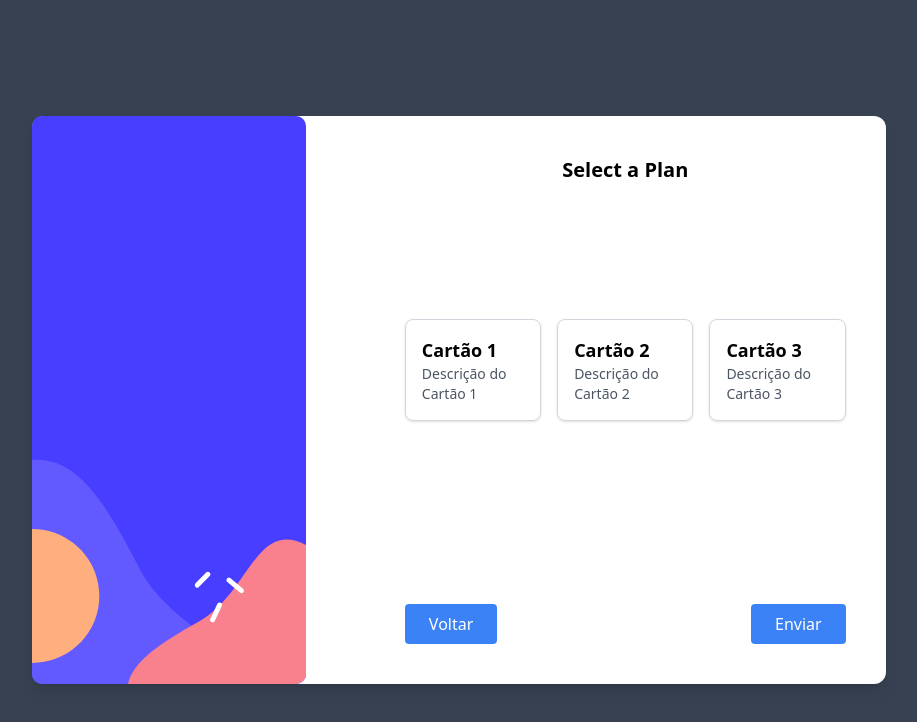
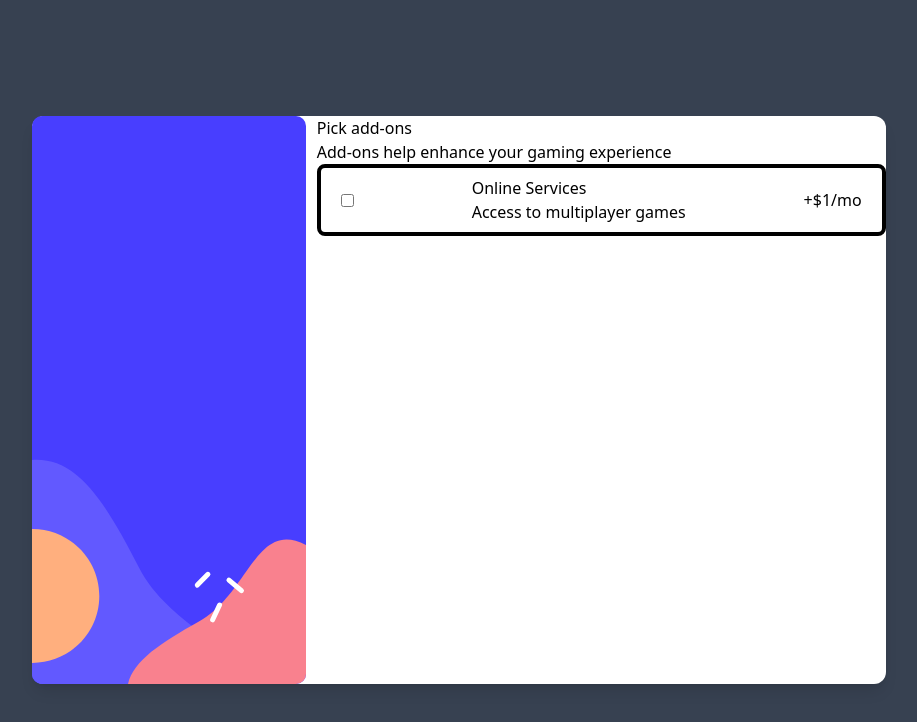
Before and after one commit to ArielNyan/multiform1, a React (Vite) app: page / in a window 1280 px wide. Shown: the top 722 px of the page, without its empty margins (181-1098 px from the left). Built offline with nearby package versions, Linux system fonts and the light colour scheme.

Commit message:
comecando a terceira parte

```diff
--- a/src/App.tsx
+++ b/src/App.tsx
@@ -1,40 +1,69 @@
 import Card from "./comp/Card"
 import Sidebar from "./comp/Sidebar"
 import Form from "./comp/Form"
-import { useState } from "react"
+import { useEffect, useState } from "react"
 import Form2 from "./comp/form2"
+import Form3 from "./comp/Form3"
+
+
+import advanced from './assets/images/icon-advanced.svg'
+import arcade from './assets/images/icon-arcade.svg'
+import pro from './assets/images/icon-pro.svg'
+
+type form1type = {
+  name: string,
+  email: string,
+  phone: string
+}
+
+
+
 
 function App() {
-  const [form1Data, setForm1Data] = useState()
-  const [active, setActive] = useState(2)
-  const handleFormSubmit = (formData) => {
-    if(active===1){
+  const [form1Data, setForm1Data] = useState<form1type | null>(null)
+  const [form2Data, setForm2Data] = useState<string | null>(null)
+  const [active, setActive] = useState(3)
+  const handleFormSubmit = (formData: any) => {
+    if (active === 1) {
       setForm1Data(formData)
       setActive(2)
     }
   }
 
   const cardOptions = [
-    { id: "1", title: "Cartão 1", description: "Descrição do Cartão 1" },
-    { id: "2", title: "Cartão 2", description: "Descrição do Cartão 2" },
-    { id: "3", title: "Cartão 3", description: "Descrição do Cartão 3" },
+    { id: "1", title: "Arcade", price: "$9/mo", img: arcade },
+    { id: "2", title: "Advanced", price: "$12/mo", img: advanced },
+    { id: "3", title: "Pro", price: "$15/mo", img: pro },
   ];
 
   const handleForm2Submit = (selectedId: string) => {
-    console.log("Cartão selecionado:", selectedId);
-    alert(`Você selecionou o cartão com ID: ${selectedId}`);
+    setForm2Data(selectedId)
+    setActive(3)
   };
+  const handleReset = () => {
+    if (active === 2) setForm2Data(null)
+    if (active === 3) return
+    setActive(curr => curr - 1)
+  }
+  useEffect(() => {
+    console.log(form1Data)
+  }, [form1Data])
+  useEffect(() => {
+    console.log(form2Data)
+  }, [form2Data])
 
 
   return (
     <div className="flex items-center justify-center min-h-screen bg-gray-700">
       <Card>
         <Sidebar />
-        {active===1 ?
-          <Form onSubmit={handleFormSubmit}/>
-        : active===2 ?
-          <Form2 options={cardOptions} onSubmit={handleForm2Submit}/>
-        : <></>
+        {active === 1 ?
+          <Form onSubmit={handleFormSubmit} />
+          : active === 2 ?
+            <Form2 options={cardOptions} onSubmit={handleForm2Submit} onReset={handleReset} />
+            : active === 3 ?
+              <Form3 />
+              : <></>
         }
       </Card>
     </div>
--- /dev/null
+++ b/src/comp/Checkbox.tsx
@@ -0,0 +1,24 @@
+import React from 'react'
+
+type CheckboxTypes = {
+  title: string,
+  description: string,
+  price: string
+}
+
+const Checkbox = (props: CheckboxTypes) => {
+  const {title, description, price} = props
+  return (
+    <div className='flex border-black border-4 rounded-lg border-solid px-5 py-2 w-full justify-between items-center'>
+      <input type='checkbox'/>
+      <div className=''>
+        <h1>{title}</h1>
+        <p>{description}</p>
+      </div>
+      <p>{price}</p>
+    </div>
+
+  )
+}
+
+export default Checkbox
--- /dev/null
+++ b/src/comp/Form3.tsx
@@ -0,0 +1,20 @@
+import React from 'react'
+import Checkbox from './Checkbox'
+
+
+const Form3 = () => {
+  return (
+    <div className='w-full'>
+      <div>
+        <h2>Pick add-ons</h2>
+        <p>Add-ons help enhance your gaming experience</p>
+      </div>
+
+      <form>
+        <Checkbox title='Online Services' description='Access to multiplayer games' price='+$1/mo'/>
+      </form>
+    </div>
+  )
+}
+
+export default Form3
--- a/src/comp/form2.tsx
+++ b/src/comp/form2.tsx
@@ -1,17 +1,19 @@
 import React, { useState } from "react";
 
 type CardOption = {
+  img: string,
   id: string;
   title: string;
-  description: string;
+  price: string;
 };
 
 type Form2Props = {
   options: CardOption[];
   onSubmit: (selectedId: string) => void;
+  onReset: () => void
 };
 
-const Form2: React.FC<Form2Props> = ({ options, onSubmit }) => {
+const Form2: React.FC<Form2Props> = ({ options, onSubmit, onReset }) => {
   const [selectedId, setSelectedId] = useState<string | null>(null);
 
   const handleCardClick = (id: string) => {
@@ -27,6 +29,12 @@ const Form2: React.FC<Form2Props> = ({ options, onSubmit }) => {
     }
   };
 
+  const handleReset = (e: React.FormEvent) => {
+    e.preventDefault()
+    setSelectedId(null)
+    onReset();
+  }
+
   return (
     <div className="flex flex-col m-10 items-center justify-between ">
       <div className="h-1/2">
@@ -35,20 +43,22 @@ const Form2: React.FC<Form2Props> = ({ options, onSubmit }) => {
 
 
 
-      <form onSubmit={handleSubmit} className="flex flex-col items-center justify-between h-full">
+      <form onReset={handleReset} onSubmit={handleSubmit} className="flex flex-col items-center justify-between h-full">
         <div className="grid grid-cols-1 sm:grid-cols-2 md:grid-cols-3 gap-4 mb-6">
           {options.map((option) => (
             <div
               key={option.id}
-              className={`p-4 border rounded-lg shadow cursor-pointer transition ${selectedId === option.id ? "border-blue-500 bg-blue-100" : "border-gray-300"
+              className={`p-6 border rounded-lg shadow cursor-pointer transition ${selectedId === option.id ? "border-blue-500 bg-blue-100" : "border-gray-300"
                 }`}
               onClick={() => handleCardClick(option.id)}
             >
+              <img src={option.img} />
               <h2 className="text-lg font-bold">{option.title}</h2>
-              <p className="text-sm text-gray-600">{option.description}</p>
+              <p className="text-sm text-gray-600">{option.price}</p>
             </div>
           ))}
         </div>
+
         <div className="flex justify-between content-between w-full">
           <button
             type="reset"
```
